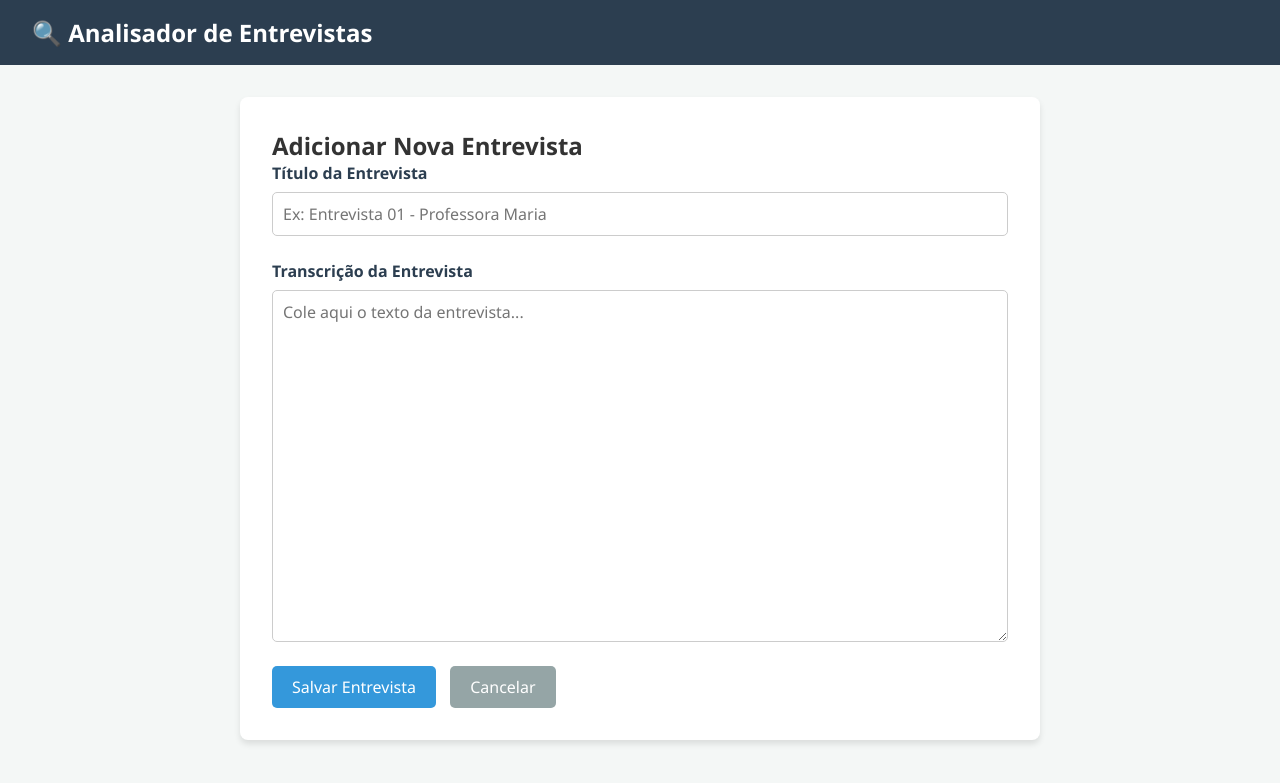
After one commit to DeathWingg/analisador-entrevistas-python, a Flask app: page /nova_entrevista in a window 1280 px wide. The commit adds this page. Shown: the top 783 px of the page. Run offline with Flask 3, Linux system fonts and the light colour scheme; parts of the project's set-up code (start-up, migrations or seed data) failed here and were passed over.

Commit message:
feat: cria formulario de nova entrevista e atualiza dashboard

```diff
--- a/static/css/style.css
+++ b/static/css/style.css
@@ -10,3 +10,10 @@ nav h1 { font-size: 1.5rem; }
 .actions { margin-top: 2rem; text-align: center; }
 .btn { background: #3498db; color: white; padding: 10px 20px; border: none; border-radius: 5px; cursor: pointer; text-decoration: none; font-size: 1rem; }
 .btn:hover { background: #2980b9; }
+.form-container { background: white; padding: 2rem; border-radius: 8px; box-shadow: 0 4px 6px rgba(0,0,0,0.1); max-width: 800px; margin: 0 auto; }
+.form-group { margin-bottom: 1.5rem; display: flex; flex-direction: column; }
+.form-group label { margin-bottom: 0.5rem; font-weight: bold; color: #2c3e50; }
+.form-group input, .form-group textarea { padding: 10px; border: 1px solid #ccc; border-radius: 5px; font-size: 1rem; font-family: inherit; }
+.form-group textarea { resize: vertical; }
+.btn-cancel { background: #95a5a6; margin-left: 10px; text-decoration: none; padding: 10px 20px; border-radius: 5px; color: white;}
+.btn-cancel:hover { background: #7f8c8d; }
--- /dev/null
+++ b/templates/base.html
@@ -0,0 +1,17 @@
+<!DOCTYPE html>
+<html lang="pt-BR">
+<head>
+    <meta charset="UTF-8">
+    <meta name="viewport" content="width=device-width, initial-scale=1.0">
+    <title>Analisador de Entrevistas</title>
+    <link rel="stylesheet" href="{{ url_for('static', filename='css/style.css') }}">
+</head>
+<body>
+    <nav>
+        <h1>🔍 Analisador de Entrevistas</h1>
+    </nav>
+    <div class="container">
+        {% block content %}{% endblock %}
+    </div>
+</body>
+</html>
--- a/templates/index.html
+++ b/templates/index.html
@@ -4,13 +4,13 @@
     <div class="actions">
         <h2>Bem-vindo ao seu gerenciador de pesquisa qualitativa</h2>
         <br>
-        <a href="#" class="btn">+ Nova Entrevista</a>
+        <a href="{{ url_for('nova_entrevista') }}" class="btn">+ Nova Entrevista</a>
     </div>
 
     <div class="dashboard">
         <div class="card">
             <h2>Entrevistas</h2>
-            <div class="number">0</div>
+            <div class="number">{{ total_entrevistas }}</div>
         </div>
         <div class="card" style="border-top-color: #e74c3c;">
             <h2>Códigos Criados</h2>
--- /dev/null
+++ b/templates/nova_entrevista.html
@@ -0,0 +1,19 @@
+{% extends "base.html" %}
+
+{% block content %}
+<div class="form-container">
+    <h2>Adicionar Nova Entrevista</h2>
+    <form method="POST">
+        <div class="form-group">
+            <label for="titulo">Título da Entrevista</label>
+            <input type="text" name="titulo" id="titulo" placeholder="Ex: Entrevista 01 - Professora Maria" required>
+        </div>
+        <div class="form-group">
+            <label for="texto">Transcrição da Entrevista</label>
+            <textarea name="texto" id="texto" rows="15" placeholder="Cole aqui o texto da entrevista..." required></textarea>
+        </div>
+        <button type="submit" class="btn">Salvar Entrevista</button>
+        <a href="{{ url_for('index') }}" class="btn btn-cancel">Cancelar</a>
+    </form>
+</div>
+{% endblock %}
```
